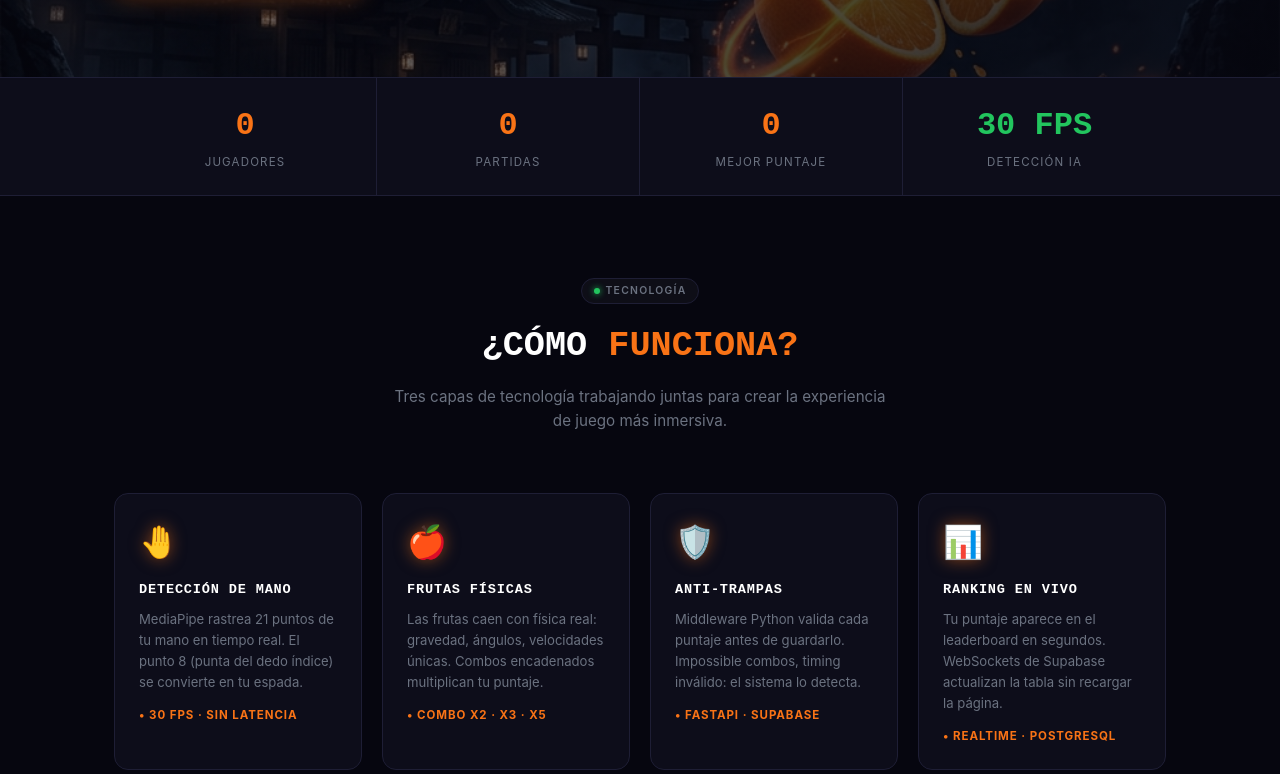
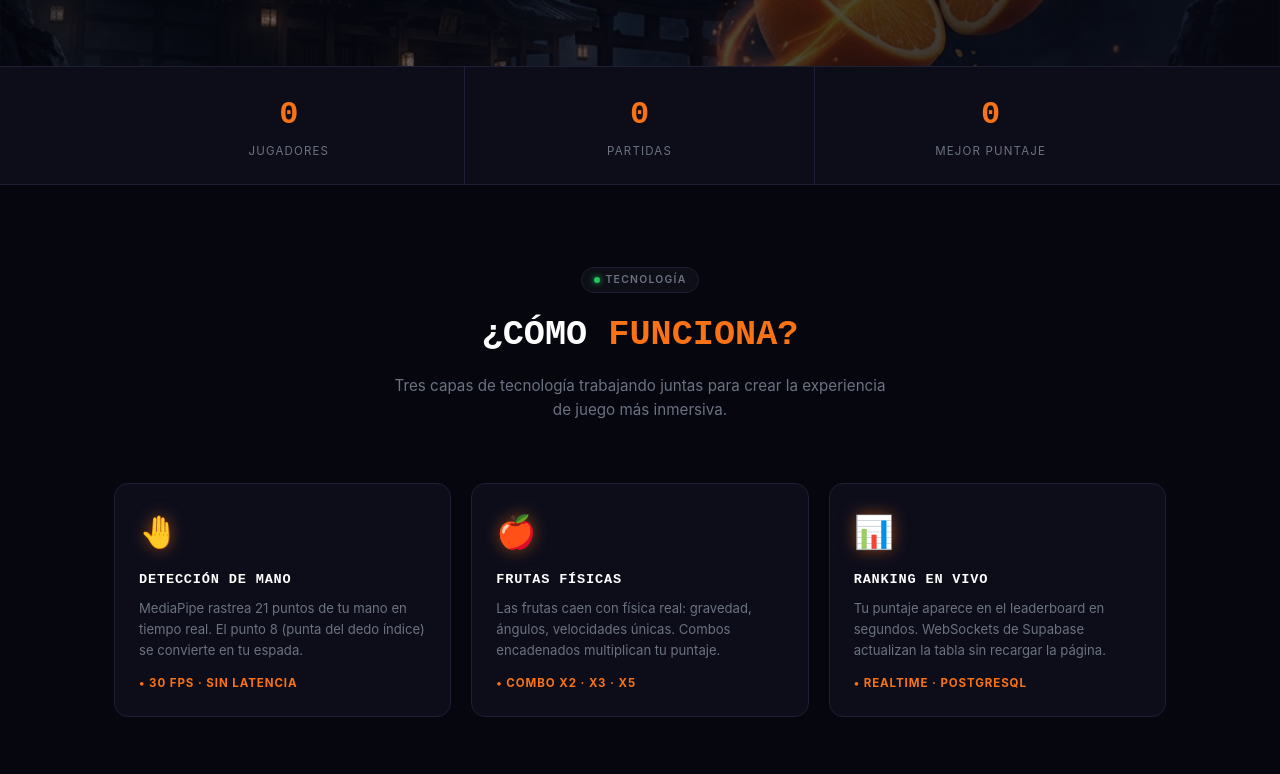
Before and after one commit to Israeldavid28/fruit-ninja-air, a website built with Vite: page frontend_web/index.html in a window 1280 px wide. Shown: the part 734-1508 px from the top of the page. Built offline with nearby package versions, Linux system fonts and the light colour scheme; some packages are replaced by stand-ins of ours; no server answers; the database is empty.

Commit message:
Update landing page content

```diff
--- a/frontend_web/index.html
+++ b/frontend_web/index.html
@@ -66,7 +66,6 @@
         <span style="background: rgba(249,115,22,0.1); border: 1px solid rgba(249,115,22,0.3); color: var(--color-fn-naranja); padding: 5px 12px; border-radius: 99px; font-size: 0.72rem; font-weight: 700; letter-spacing: 0.08em; text-transform: uppercase;">🤚 Gestos con Mano</span>
         <span style="background: rgba(59,130,246,0.1); border: 1px solid rgba(59,130,246,0.3); color: #60a5fa; padding: 5px 12px; border-radius: 99px; font-size: 0.72rem; font-weight: 700; letter-spacing: 0.08em; text-transform: uppercase;">🧠 MediaPipe AI</span>
         <span style="background: rgba(34,197,94,0.1); border: 1px solid rgba(34,197,94,0.3); color: #4ade80; padding: 5px 12px; border-radius: 99px; font-size: 0.72rem; font-weight: 700; letter-spacing: 0.08em; text-transform: uppercase;">⚡ Tiempo Real</span>
-        <span style="background: rgba(255,255,255,0.04); border: 1px solid var(--color-fn-borde); color: var(--color-fn-tenue); padding: 5px 12px; border-radius: 99px; font-size: 0.72rem; font-weight: 700; letter-spacing: 0.08em; text-transform: uppercase;">🔒 Privacidad Primero</span>
       </div>
 
       <!-- Botones CTA -->
@@ -112,7 +111,7 @@
 
 <!-- ── ESTADÍSTICAS RÁPIDAS ─────────────────────────────── -->
 <div style="background: var(--color-fn-panel); border-top: 1px solid var(--color-fn-borde); border-bottom: 1px solid var(--color-fn-borde);">
-  <div class="contenedor" style="display: grid; grid-template-columns: repeat(4, 1fr); gap: 0;">
+  <div class="contenedor" style="display: grid; grid-template-columns: repeat(3, 1fr); gap: 0;">
     <div class="stat-item" style="padding: 24px; text-align: center; border-right: 1px solid var(--color-fn-borde);">
       <div class="texto-titulo texto-naranja" style="font-size: 2rem; font-weight: 900;" id="stat-jugadores">—</div>
       <div style="font-size: 0.72rem; color: var(--color-fn-tenue); text-transform: uppercase; letter-spacing: 0.1em; margin-top: 4px;">Jugadores</div>
@@ -121,13 +120,9 @@
       <div class="texto-titulo texto-naranja" style="font-size: 2rem; font-weight: 900;" id="stat-partidas">—</div>
       <div style="font-size: 0.72rem; color: var(--color-fn-tenue); text-transform: uppercase; letter-spacing: 0.1em; margin-top: 4px;">Partidas</div>
     </div>
-    <div class="stat-item" style="padding: 24px; text-align: center; border-right: 1px solid var(--color-fn-borde);">
+    <div class="stat-item" style="padding: 24px; text-align: center;">
       <div class="texto-titulo texto-naranja" style="font-size: 2rem; font-weight: 900;" id="stat-mejor">—</div>
       <div style="font-size: 0.72rem; color: var(--color-fn-tenue); text-transform: uppercase; letter-spacing: 0.1em; margin-top: 4px;">Mejor Puntaje</div>
-    </div>
-    <div class="stat-item" style="padding: 24px; text-align: center;">
-      <div class="texto-titulo" style="font-size: 2rem; font-weight: 900; color: var(--color-fn-verde);">30 FPS</div>
-      <div style="font-size: 0.72rem; color: var(--color-fn-tenue); text-transform: uppercase; letter-spacing: 0.1em; margin-top: 4px;">Detección IA</div>
     </div>
   </div>
 </div>
@@ -162,13 +157,6 @@
         <div class="feature-card__titulo">Frutas Físicas</div>
         <p class="feature-card__desc">Las frutas caen con física real: gravedad, ángulos, velocidades únicas. Combos encadenados multiplican tu puntaje.</p>
         <div style="margin-top: 14px; font-size: 0.72rem; font-weight: 700; color: var(--color-fn-naranja); text-transform: uppercase; letter-spacing: 0.08em;">• Combo x2 · x3 · x5</div>
-      </div>
-
-      <div class="feature-card">
-        <span class="feature-card__icono">🛡️</span>
-        <div class="feature-card__titulo">Anti-Trampas</div>
-        <p class="feature-card__desc">Middleware Python valida cada puntaje antes de guardarlo. Impossible combos, timing inválido: el sistema lo detecta.</p>
-        <div style="margin-top: 14px; font-size: 0.72rem; font-weight: 700; color: var(--color-fn-naranja); text-transform: uppercase; letter-spacing: 0.08em;">• FastAPI · Supabase</div>
       </div>
 
       <div class="feature-card">
```
